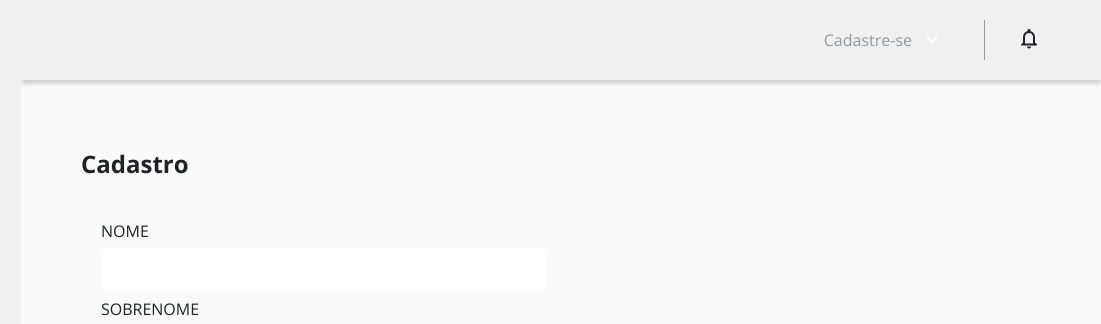
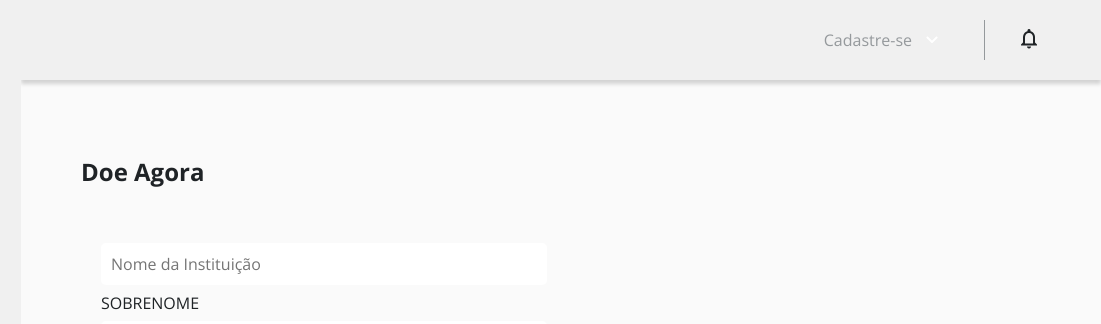
Before and after one commit to Jeffinhan/Doagyn-1.1, a plain HTML site: page components/cadastro.html in a window 1280 px wide. Shown: the top 324 px of the page, 179-1280 px from the left. Drawn offline with nearby package versions, Linux system fonts and the light colour scheme; files whose address does not match are found by name.

Commit message:
Mudança de formulário
Testando

```diff
--- a/components/cadastro.html
+++ b/components/cadastro.html
@@ -31,12 +31,11 @@
         </nav>
 
         <main class="principal">
-            <h2 class="titulo-pagina">Cadastro</h2>
+            <h2 class="titulo-pagina">Doe Agora</h2>
 
             <section class="cadastro">
                 <form class="formulario">
-                    <label for="nome">NOME</label>
-                    <input type="text" id="nome" class="input-padrao" required>
+                    <input type="text" id="nome" class="input-padrao" placeholder="Nome da Instituição" required>
 
                     <label for="Sobrenome">SOBRENOME</label>
                     <input type="text" id="sobrenome" class="input-padrao" required>
```
